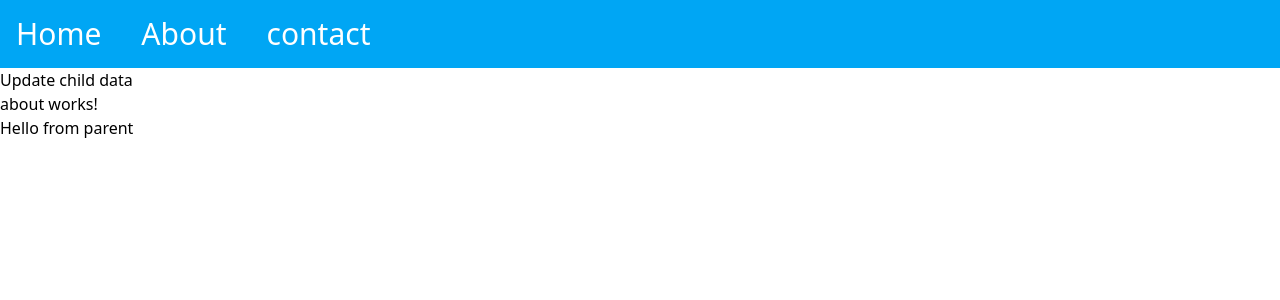
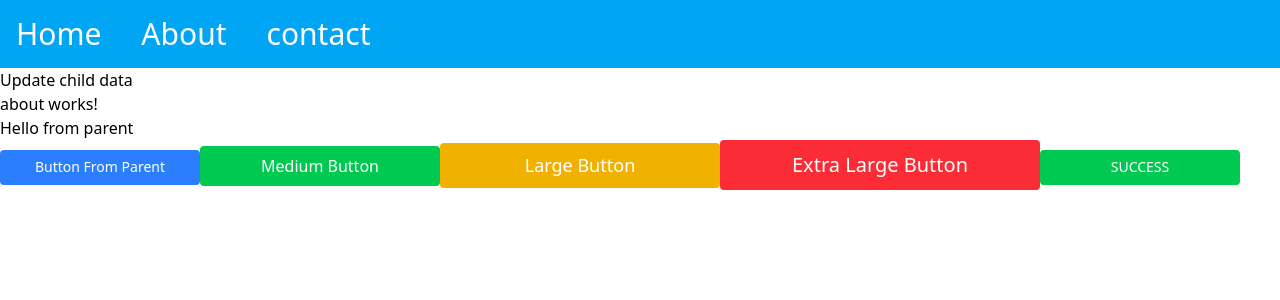
Before and after one commit to Jayanand07/PEP-Summer, an Angular app in the folder 30June/atom/: page /home in a window 1280 px wide. Shown: the top 300 px of the page. Built offline with nearby package versions, Linux system fonts and the light colour scheme.

Commit message:
Added generic compeont and Login Startted

```diff
--- a/30June/atom/src/app/app.routes.ts
+++ b/30June/atom/src/app/app.routes.ts
@@ -3,8 +3,13 @@ import { Home } from './pages/home/home';
 import { About } from './pages/about/about';
 import { Contact } from './pages/contact/contact';
 import { Userdetail } from './pages/userdetail/userdetail';
+import { Login } from './pages/login/login';
 
 export const routes: Routes = [
+    {
+        path: "",
+        component: Login
+    },
     {
         path: "home",
         component: Home
--- a/30June/atom/src/app/pages/home/home.html
+++ b/30June/atom/src/app/pages/home/home.html
@@ -36,3 +36,39 @@
 
 <button (click)="updateText()">Update child data</button>
 <app-about [parentData]="textVal()"></app-about>
+
+
+<app-button
+[buttonText]="'Button From Parent'"
+(buttonFn)="buttonFn()"
+[buttonSize]="buttonConfig.sizes.SM"
+[buttonType]="buttonConfig.types.PRIMARY"
+></app-button>
+
+<app-button
+[buttonText]="'Medium Button'"
+(buttonFn)="buttonFn()"
+[buttonSize]="buttonConfig.sizes.MD"
+[buttonType]="buttonConfig.types.SUCCESS"
+></app-button>
+
+<app-button
+[buttonText]="'Large Button'"
+(buttonFn)="buttonFn()"
+[buttonSize]="buttonConfig.sizes.LG"
+[buttonType]="buttonConfig.types.WARNING"
+></app-button>
+
+<app-button
+[buttonText]="'Extra Large Button'"
+(buttonFn)="buttonFn()"
+[buttonSize]="buttonConfig.sizes.XL"
+[buttonType]="buttonConfig.types.DANGER"
+></app-button>
+
+<app-button
+[buttonText]="'SUCCESS'"
+(buttonFn)="buttonFn()"
+[buttonSize]="buttonConfig.sizes.SM"
+[buttonType]="buttonConfig.types.SUCCESS"
+></app-button>
--- a/30June/atom/src/app/pages/home/home.ts
+++ b/30June/atom/src/app/pages/home/home.ts
@@ -1,16 +1,19 @@
 import { Component, signal } from '@angular/core';
-import { users } from '../../utils/utils';
+import { buttonConfig, users } from '../../utils/utils';
 import { RouterLink } from '@angular/router';
 import { About } from '../about/about';
+import { Button } from '../../shared/button/button';
 
 @Component({
   selector: 'app-home',
-  imports: [RouterLink, About],
+  imports: [RouterLink, About, Button],
   templateUrl: './home.html',
   styleUrl: './home.css',
 })
 export class Home {
+  buttonConfig = buttonConfig;
   textVal = signal<string>("Hello from parent")
+
   ngOnInit() {
     console.log('%cParent NgOnInit', 'color: green;');
   }
@@ -27,5 +30,9 @@ export class Home {
     this.textVal.set(Date.now().toString());
   }
 
+  buttonFn() {
+    console.log('Button clicked!');
+  }
+
   users = users;
 }
--- /dev/null
+++ b/30June/atom/src/app/pages/login/login.html
@@ -0,0 +1,10 @@
+<div class="flex flex-wrap flex-col justify-center items-center">
+  <input [value]="userName" placeholder="Please enter Username" class="p-6 m-2 bg-gray-300 w-3xl rounded-xl"/>
+  <input [value]="password" placeholder="Please enter Password" class="p-6 m-2 bg-gray-300 w-3xl rounded-xl" />
+  <app-button
+    [buttonText]="'Log In '"
+    (buttonFn)="userLogIn()"
+    [buttonSize]="buttonConfig.sizes.XL"
+    [buttonType]="buttonConfig.types.PRIMARY"
+  ></app-button>
+</div>
--- /dev/null
+++ b/30June/atom/src/app/pages/login/login.ts
@@ -0,0 +1,19 @@
+import { Component } from '@angular/core';
+import { Button } from '../../shared/button/button';
+import { buttonConfig } from '../../utils/utils';
+
+@Component({
+  selector: 'app-login',
+  imports: [Button],
+  templateUrl: './login.html',
+  styleUrl: './login.css',
+})
+export class Login {
+  buttonConfig = buttonConfig;
+  userName = "";
+  password = "";
+
+  userLogIn(){
+    console.log("User Logged in");
+  }
+}
--- /dev/null
+++ b/30June/atom/src/app/shared/button/button.html
@@ -0,0 +1,3 @@
+<button (click)="buttonClick()" [class]="buttonSize() + ' ' + buttonType() + ' rounded'">
+  {{ buttonText() }}
+</button>
--- /dev/null
+++ b/30June/atom/src/app/shared/button/button.ts
@@ -0,0 +1,21 @@
+import { Component, input, output } from '@angular/core';
+
+@Component({
+  selector: 'app-button',
+  imports: [],
+  templateUrl: './button.html',
+  styleUrl: './button.css',
+})
+export class Button {
+  buttonText = input<string>();
+  buttonSize = input<string>();
+  isButtonDisabled = input<boolean>(false);
+  buttonType = input<string>();
+  buttonFn = output();
+
+  buttonClick() {
+    this.buttonFn.emit();
+    console.log(this.buttonSize());
+    console.log(this.buttonType());
+  }
+}
--- a/30June/atom/src/app/utils/utils.ts
+++ b/30June/atom/src/app/utils/utils.ts
@@ -111,3 +111,22 @@ export const users: User[] = [
     salary: 72000,
   },
 ];
+
+export const buttonSizes = {
+  SM : 'h-[35px] w-50 text-sm',
+  MD : 'h-[40px] w-60 text-md',
+  LG : 'h-[45px] w-70 text-lg',
+  XL : 'h-[50px] w-80 text-xl'
+};
+
+const buttonTypes = {
+  PRIMARY: 'bg-blue-500 hover:bg-blue-700 text-white',
+  SUCCESS: 'bg-green-500 hover:bg-green-700 text-white',
+  WARNING: 'bg-yellow-500 hover:bg-yellow-700 text-white',
+  DANGER: 'bg-red-500 hover:bg-red-700 text-white',
+};
+
+export const buttonConfig = {
+  sizes: buttonSizes,
+  types: buttonTypes,
+};
```
Also changed, not shown: 30June/atom/src/app/pages/login/login.css (added), 30June/atom/src/app/shared/button/button.css (added), 2 other files (tests, documents, lock files or other folders).
